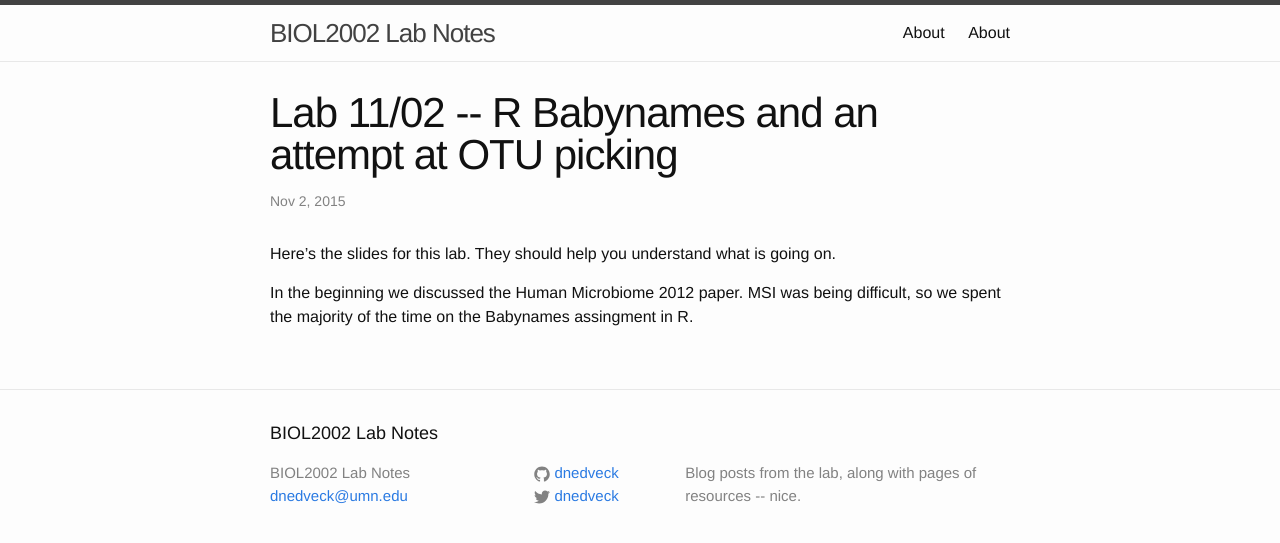
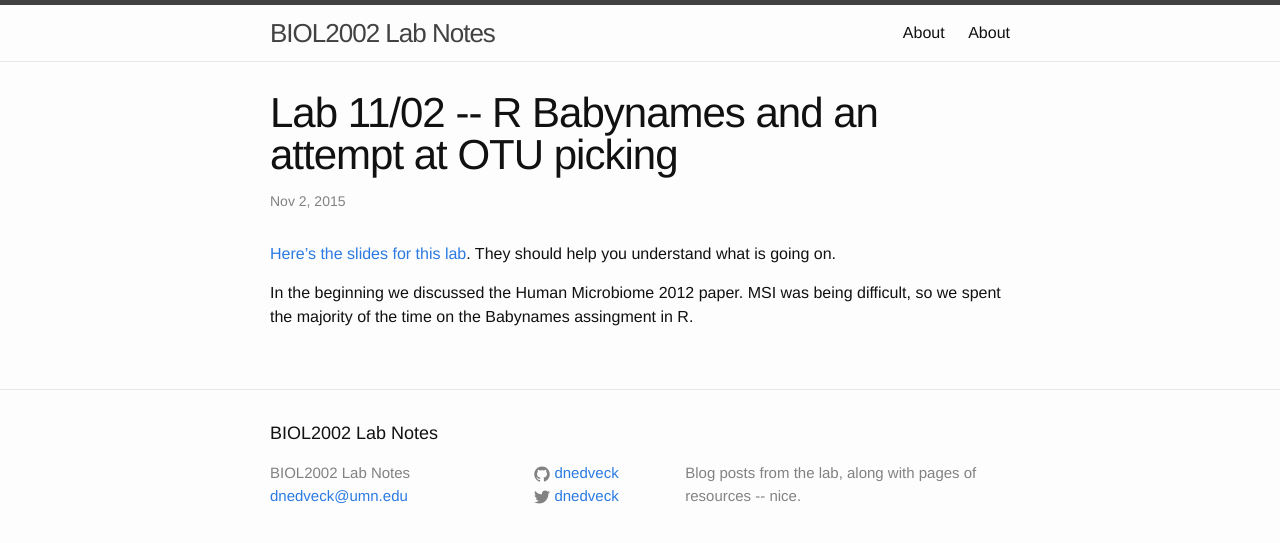
Before and after one commit to dnedveck/biol2002, a Jekyll site: the page built from _posts/2014-11-02-BioInfDay5.md, in a window 1280 px wide. Shown: the top 543 px of the page. Built offline with Jekyll 4.4.1, drawn with Linux system fonts in a browser that asks for light colours; part of the change alters nothing that is shown.

```diff
--- a/_posts/2014-11-02-BioInfDay5.md
+++ b/_posts/2014-11-02-BioInfDay5.md
@@ -5,7 +5,7 @@ date: 2015-11-02
 categories: otu-picking alpha-rarefaction
 ---
 
-Here's the slides for this lab. They should help you understand what is going on.
+[Here's the slides for this lab](https://docs.google.com/presentation/d/1zA0PnfacTWFn5eF38CmV6ITOIC8RmejOpbgm_wADbdY/edit?usp=sharing). They should help you understand what is going on.
 
 In the beginning we discussed the Human Microbiome 2012 paper.
 MSI was being difficult, so we spent the majority of the time on the Babynames assingment in R.
```
